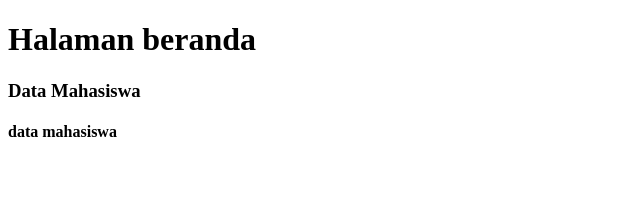
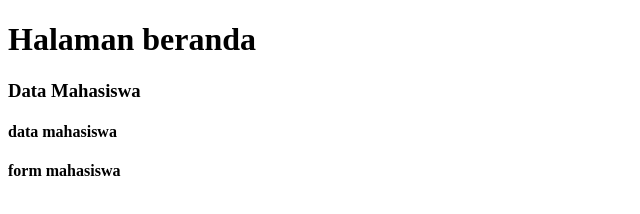
Before and after one commit to rohmannur02/latihan_git, a plain HTML site: page index.html in a window 1280 px wide. Shown: the whole page, without its empty margins (0-640 px from the left). Drawn offline with Linux system fonts and the light colour scheme.

Commit message:
menambahkan form

```diff
--- a/index.html
+++ b/index.html
@@ -10,5 +10,6 @@
     <h1>Halaman beranda</h1>
     <h3>Data Mahasiswa </h3>
     <h4> data mahasiswa </h4>
+    <h4> form mahasiswa </h4>
 </body>
 </html>
```
